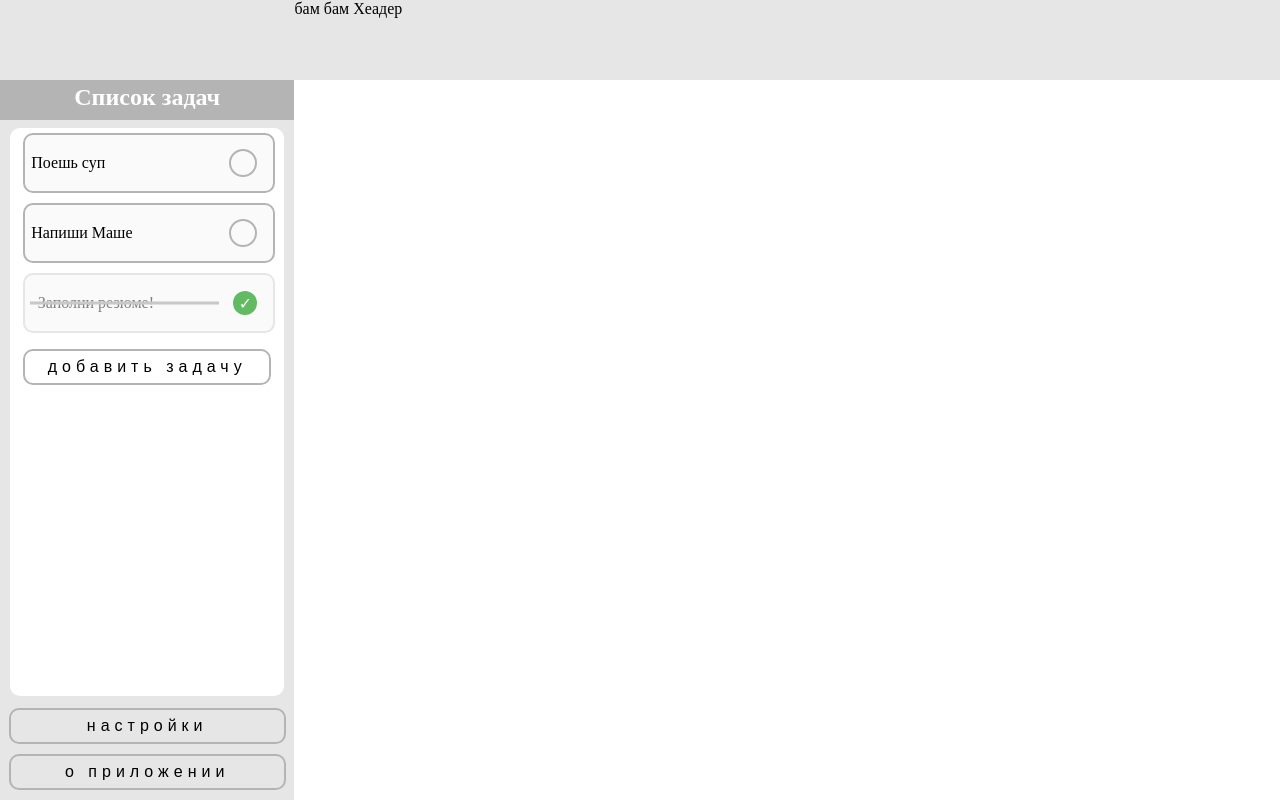
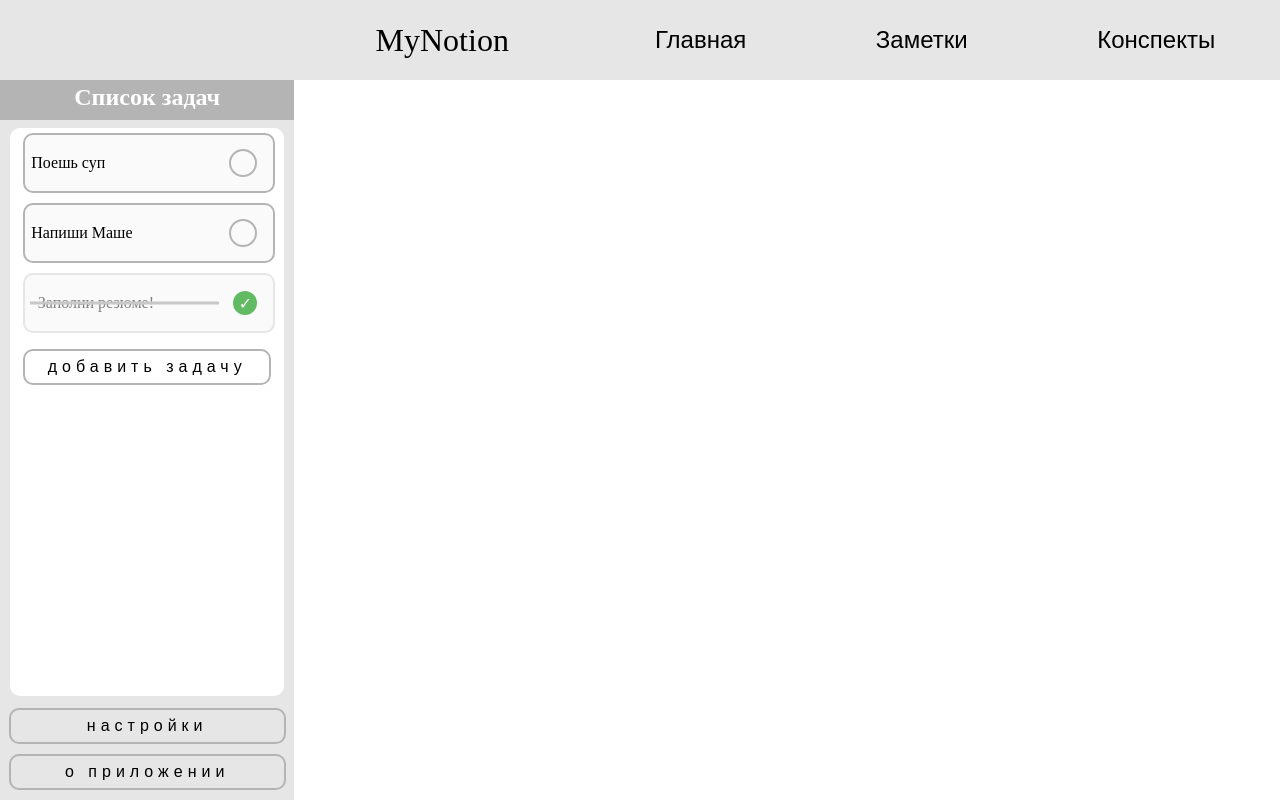
Before and after one commit to cptSkayt/MyNotion, a React (Vite) app in the folder MyNotion/: page / in a window 1280 px wide. Built offline with nearby package versions, Linux system fonts and the light colour scheme; a web font is replaced by a local one.

Commit message:
Сделал пилотный вариант хедера

```diff
--- a/MyNotion/src/App.jsx
+++ b/MyNotion/src/App.jsx
@@ -14,10 +14,27 @@ function Block({children, ...props}) {
   )
 }
 
+function NavbarButton({ children }) {
+  return (
+    <Block className="navbar-button">
+      {children}
+    </Block>
+  )
+}
+
 function Header() {
   return (
     <Block className="main-header">
-      бам бам Хеадер
+      <Block className="header-block">
+        <Block className="main-title-block">
+          <Block className="main-title-text">MyNotion</Block>
+        </Block>
+        <Block className="navbar-block">
+          <NavbarButton>Главная</NavbarButton>
+          <NavbarButton>Заметки</NavbarButton>
+          <NavbarButton>Конспекты</NavbarButton>
+        </Block>
+      </Block>
     </Block>
   )
 }
--- a/MyNotion/src/General.css
+++ b/MyNotion/src/General.css
@@ -5,14 +5,77 @@
 }
 
 .main-header {
+    user-select: none;
+
     position: absolute;
     top: 0;
     left: 23vw;
     width: 77vw;
     height: 10vh;
+    cursor: default;
 
     background-color: rgb(230, 230, 230);
 }
+
+.header-block {
+    width: 100%;
+    height: 100%;
+
+    position: relative;
+}
+
+.main-title-block {
+    position: absolute;
+    top: 0;
+    left: 0;
+    height: 100%;
+    width: 30%;
+
+    display: flex;
+    flex-direction: column;
+    justify-content: center;
+    margin: 0;
+}
+
+.main-title-text {
+    font-size: xx-large;
+    font-family: 'title';
+    text-align: center;
+}
+
+.navbar-block {
+    position: absolute;
+    top: 25%;
+    right: 0;
+    height: 50%;
+    width: 70%;
+
+    display: flex;
+    flex-direction: row;
+    justify-content: space-around;
+}
+
+.navbar-button {
+    display: flex;
+    flex-direction: column;
+    justify-content: center;
+    padding: 10px;
+
+    font-family: Arial;
+    font-size: x-large;
+
+    &:hover {
+        background-color: rgb(200, 200, 200);
+        border-radius: 5px;
+        cursor: pointer;
+        transition: background-color 0.2s;
+    }
+
+    &:active {
+        opacity: 0.8;
+    }
+}
+
 
 .main-side {
     position: absolute;
```
